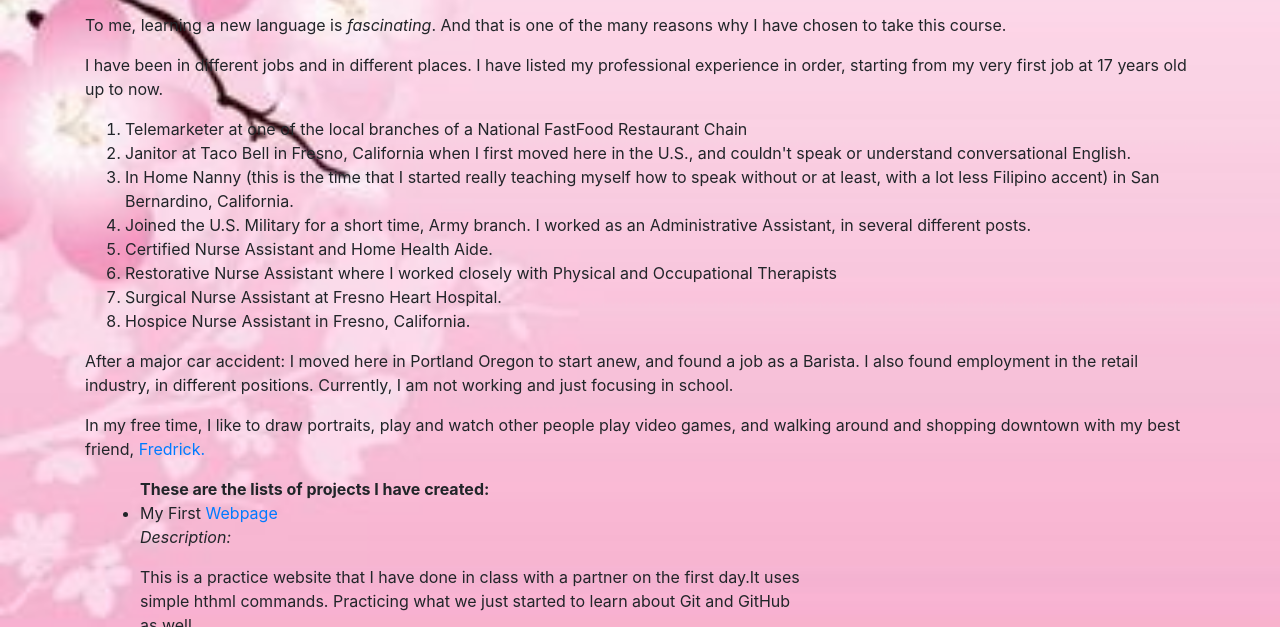
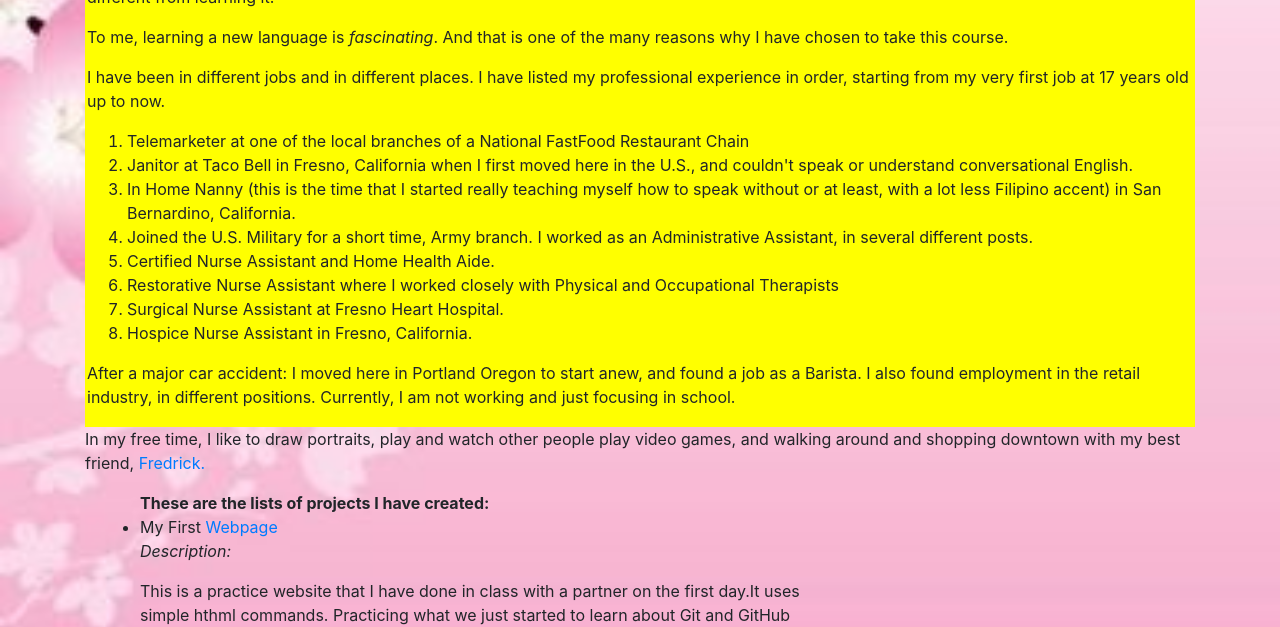
Before and after one commit to virlie/Intro-friday-01, a plain HTML site: page index.html in a window 1280 px wide. Shown: the part 802-1429 px from the top of the page. Drawn offline with nearby package versions, Linux system fonts and the light colour scheme.

Commit message:
add border and background color inside border.

```diff
--- a/css/styles.css
+++ b/css/styles.css
@@ -12,3 +12,9 @@ body{
 p span {
   font-style: italic;
 }
+.about {
+  margin-top: 10px;
+  padding: 2px;
+  border: 2px brown;
+  background-color: yellow;
+}
```
Also changed, not shown: index.html (+2 -2 lines), images/persiancat01.jpg (added).
